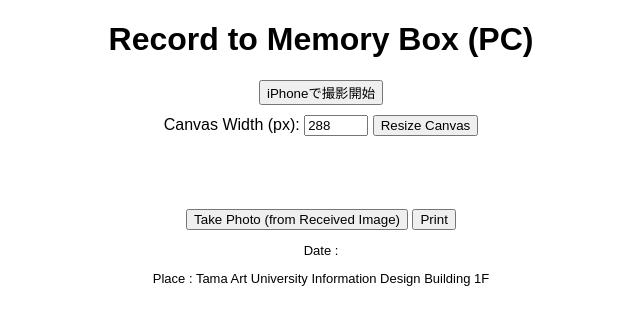
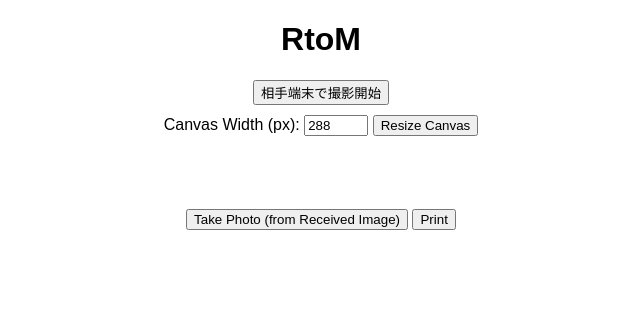
Before and after one commit to camen89/RtoM_sendPicFromIphone, a website: page public/index.html in a window 1280 px wide. Shown: the whole page, without its empty margins (319-959 px from the left). Drawn offline with Linux system fonts and the light colour scheme.

Commit message:
Update index.html

```diff
--- a/public/index.html
+++ b/public/index.html
@@ -8,9 +8,9 @@
   <script src="m02s_print.js"></script>
 </head>
 <body>
-  <h1>Record to Memory Box (PC)</h1>
+  <h1>RtoM</h1>
 
-  <button id="btnRemoteTake">iPhoneで撮影開始</button>
+  <button id="btnRemoteTake">相手端末で撮影開始</button>
 
   <img id="receivedImage" style="max-width:80%; display:none;" />
 
@@ -28,8 +28,8 @@
     <button onclick="printCanvas()">Print</button>
   </div>
 
-  <p class="text" id="date">Date :</p>
-  <p class="text" id="place">Place : Tama Art University Information Design Building 1F</p>
+<!--   <p class="text" id="date">Date :</p> -->
+<!--   <p class="text" id="place">Place : Tama Art University Information Design Building 1F</p> -->
 
   <script src="error_diffusion.js"></script>
   <script src="script.js"></script>
```
